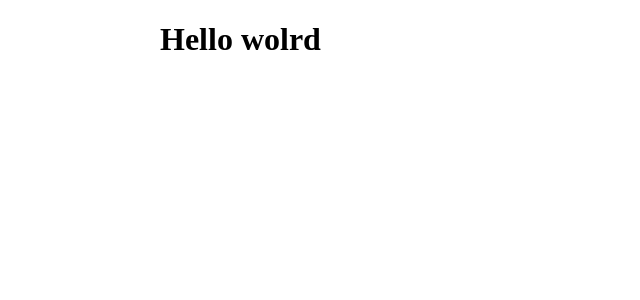
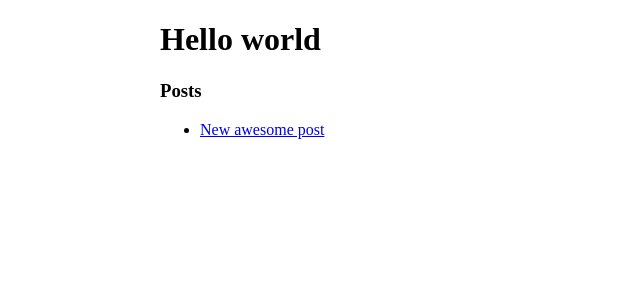
Before and after one commit to dzhavat/dzhavat.github.io, a Jekyll site: the page built from index.md, in a window 1280 px wide. Shown: the top 300 px of the page, without its empty margins (0-640 px from the left). Built offline with Jekyll 4.4.1, drawn with Linux system fonts in a browser that asks for light colours; our own code applies the rules of GitHub Pages for plain Markdown files.

Commit message:
Add new post

```diff
--- a/index.md
+++ b/index.md
@@ -1 +1,5 @@
-# Hello wolrd
+# Hello world
+
+### Posts
+
+* [New awesome post](posts/awesome-post)
```
